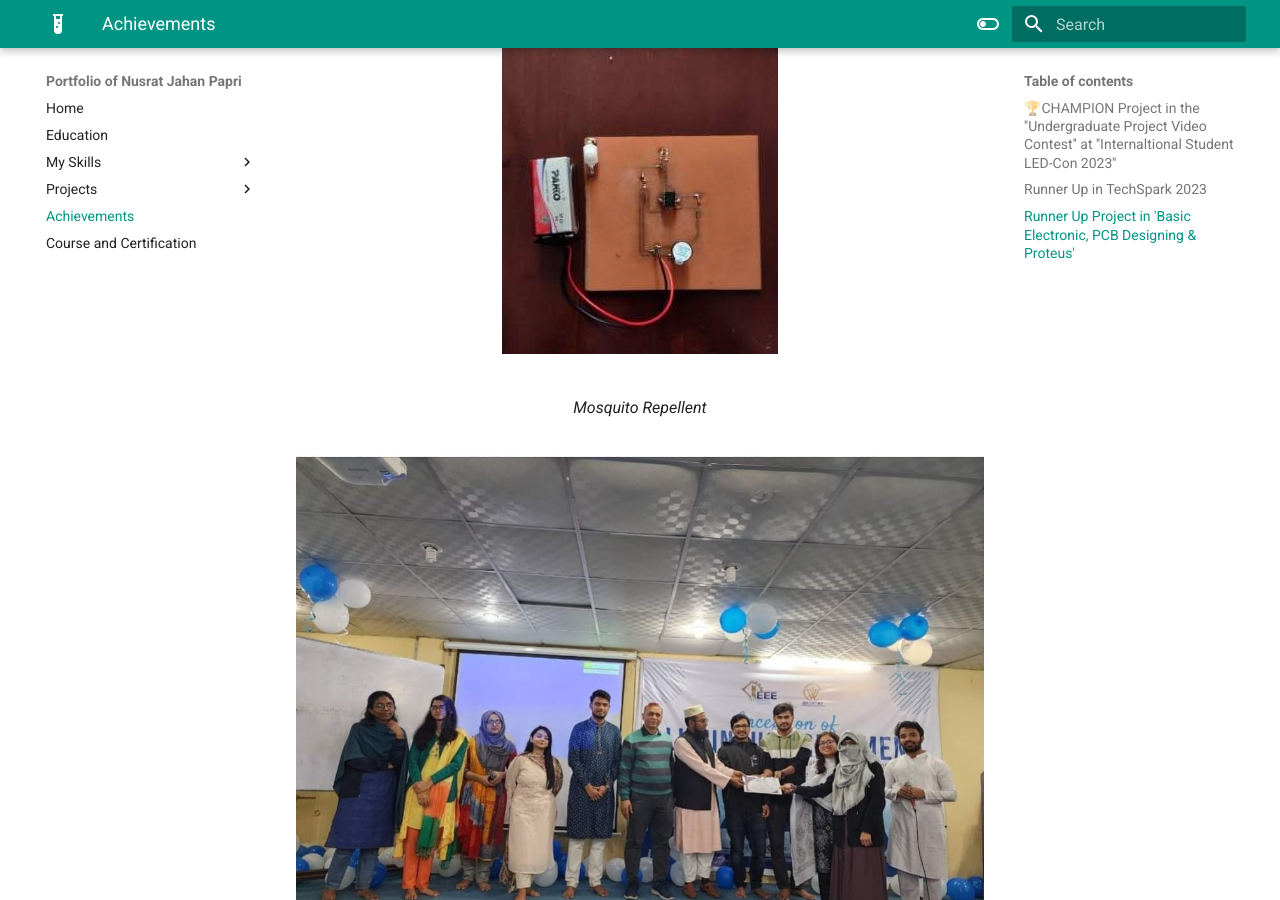
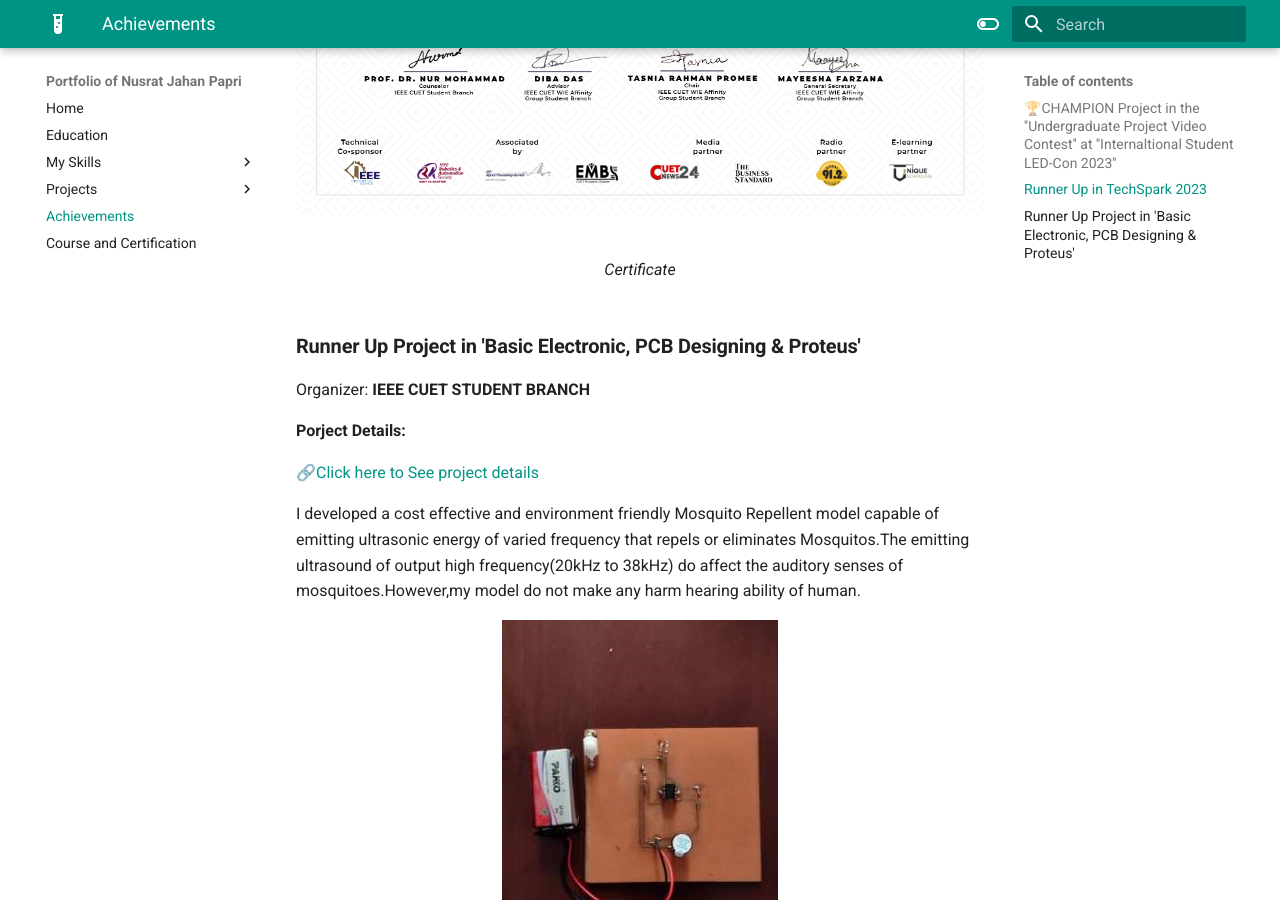
Before and after one commit to Nusrat008/papri-portfolio, an MkDocs documentation site: the page built from docs/achievements.md, in a window 1280 px wide and 900 px high, scrolled down 3240 px. Built offline with MkDocs 1.6.1 and Material for MkDocs 9.7.7, drawn with Linux system fonts in a browser that asks for light colours.

Commit message:
updated certificate

```diff
--- a/docs/achievements.md
+++ b/docs/achievements.md
@@ -53,7 +53,10 @@ Organizer:  **IEEE CUET WIE Affinity Group Student Branch**
   <figcaption>TechSpark 2023</figcaption>
 </figure>
 
-
+<figure markdown="span">
+![Image title](images/techSpark-certificate.png){ loading=lazy }
+  <figcaption>Certificate</figcaption>
+</figure>
 
 ### **Runner Up Project in 'Basic Electronic, PCB Designing  & Proteus'**
 
```
Also changed, not shown: docs/images/techSpark-certificate.png (added).
